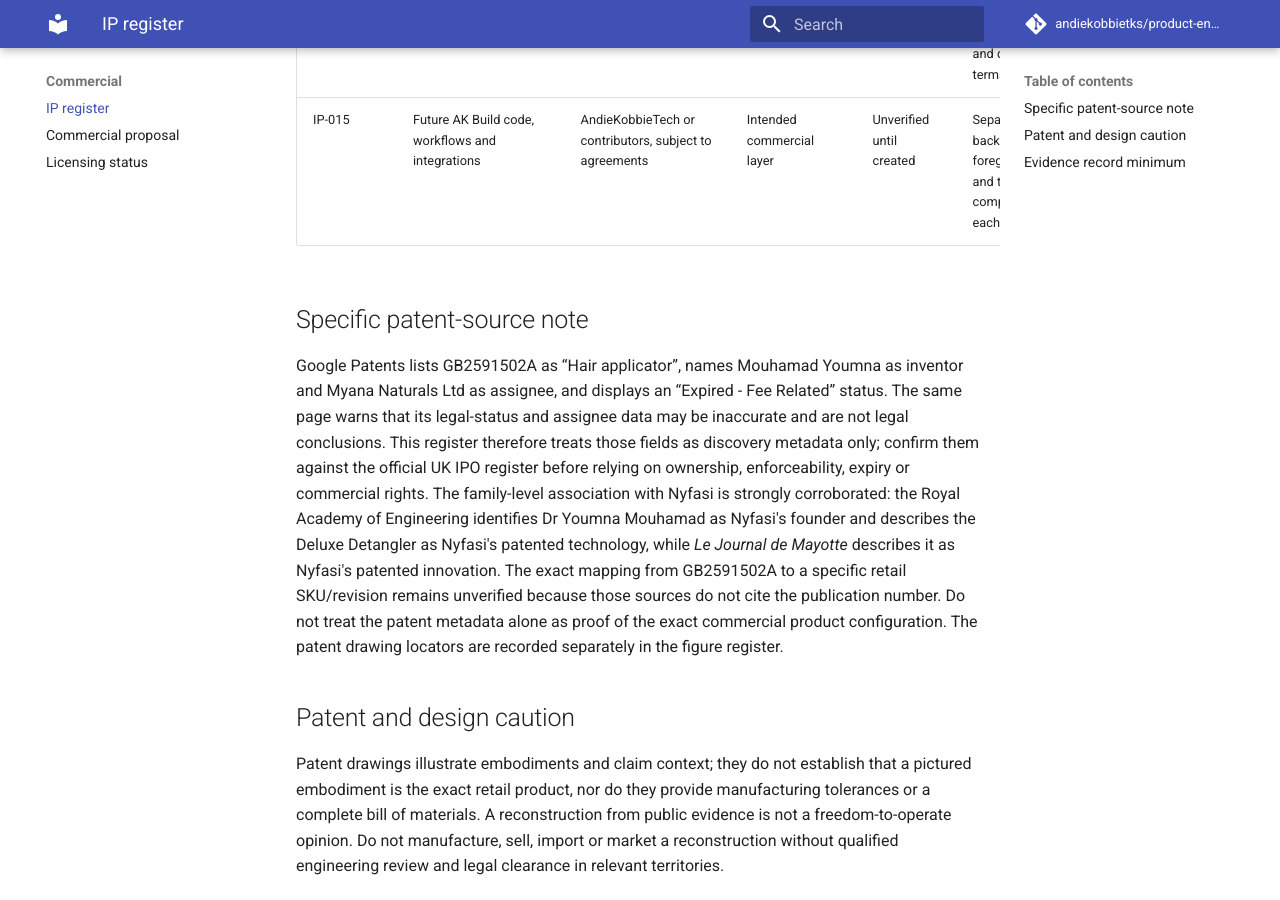
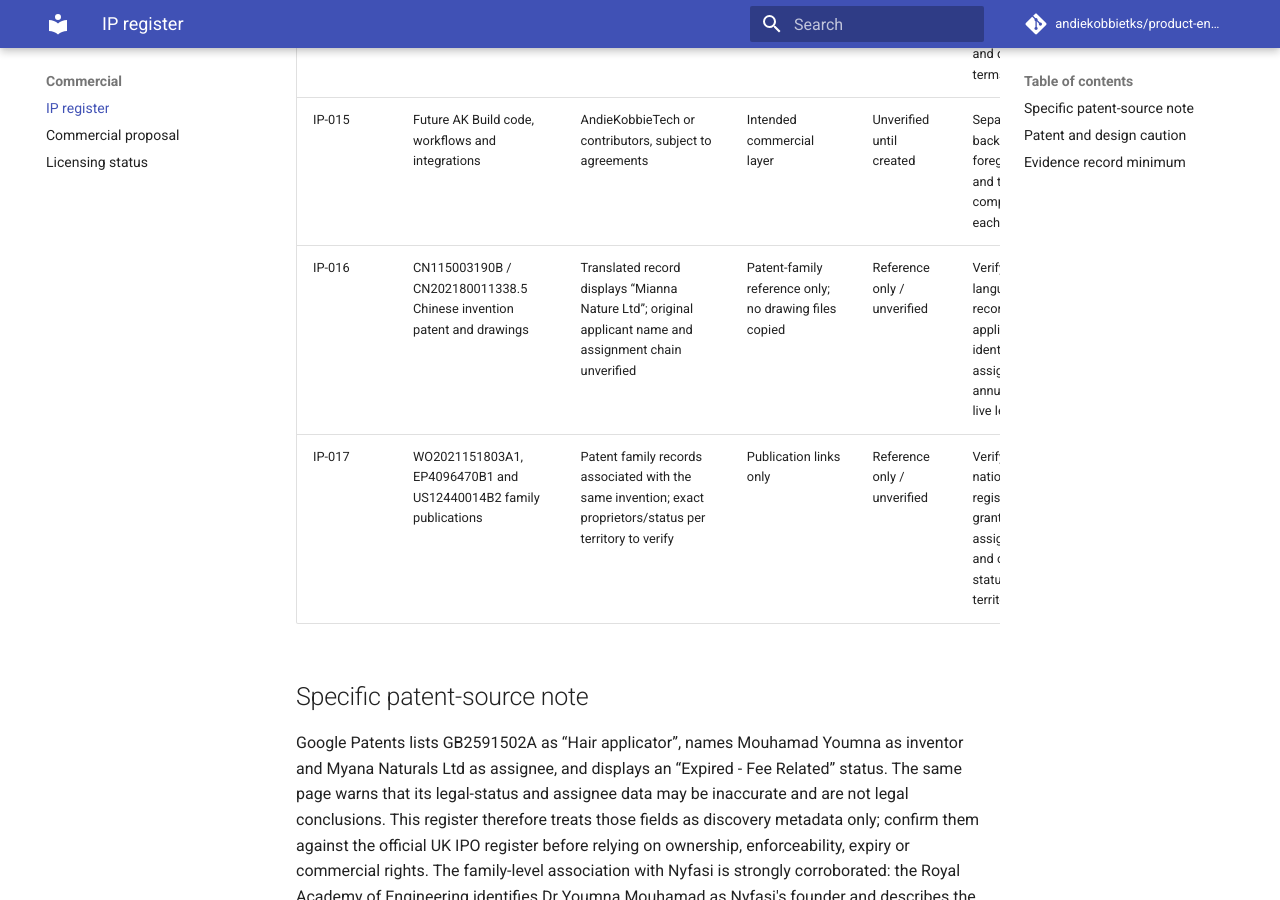
Before and after one commit to andiekobbietks/product-engineering-lab, an MkDocs documentation site: the page built from docs/ip-register.md, in a window 1280 px wide and 900 px high, scrolled down 2098 px. Built offline with MkDocs 1.6.1 and Material for MkDocs 9.7.7, drawn with Linux system fonts in a browser that asks for light colours; comment, search, counter and statistics services are not loaded.

Commit message:
Extend IP register for Chinese and international patent-family records

```diff
--- a/docs/ip-register.md
+++ b/docs/ip-register.md
@@ -21,6 +21,8 @@ A public URL is evidence of publication, not evidence of permission to copy, ada
 | IP-013 | Reconstructed 3D geometry and scripts | Project-created using stated assumptions and cited evidence | Illustrative research output only | Generated / derived | Keep assumptions, source links, author, tool/version and validation record |
 | IP-014 | Customer/partner CAD, photos, samples or specifications | Customer/partner or licensors | Not included without written authorisation | Unverified until intake | Execute data/IP schedule, permitted-use, confidentiality and deletion terms |
 | IP-015 | Future AK Build code, workflows and integrations | AndieKobbieTech or contributors, subject to agreements | Intended commercial layer | Unverified until created | Separate background IP, foreground IP and third-party components in each SOW |
+| IP-016 | CN115003190B / CN202180011338.5 Chinese invention patent and drawings | Translated record displays “Mianna Nature Ltd”; original applicant name and assignment chain unverified | Patent-family reference only; no drawing files copied | Reference only / unverified | Verify original-language CNIPA record, applicant identity, assignments, annual fees and live legal status |
+| IP-017 | WO2021151803A1, EP4096470B1 and US12440014B2 family publications | Patent family records associated with the same invention; exact proprietors/status per territory to verify | Publication links only | Reference only / unverified | Verify official national registers, granted claims, assignments and current status in each territory |
 
 ## Specific patent-source note
 
```
